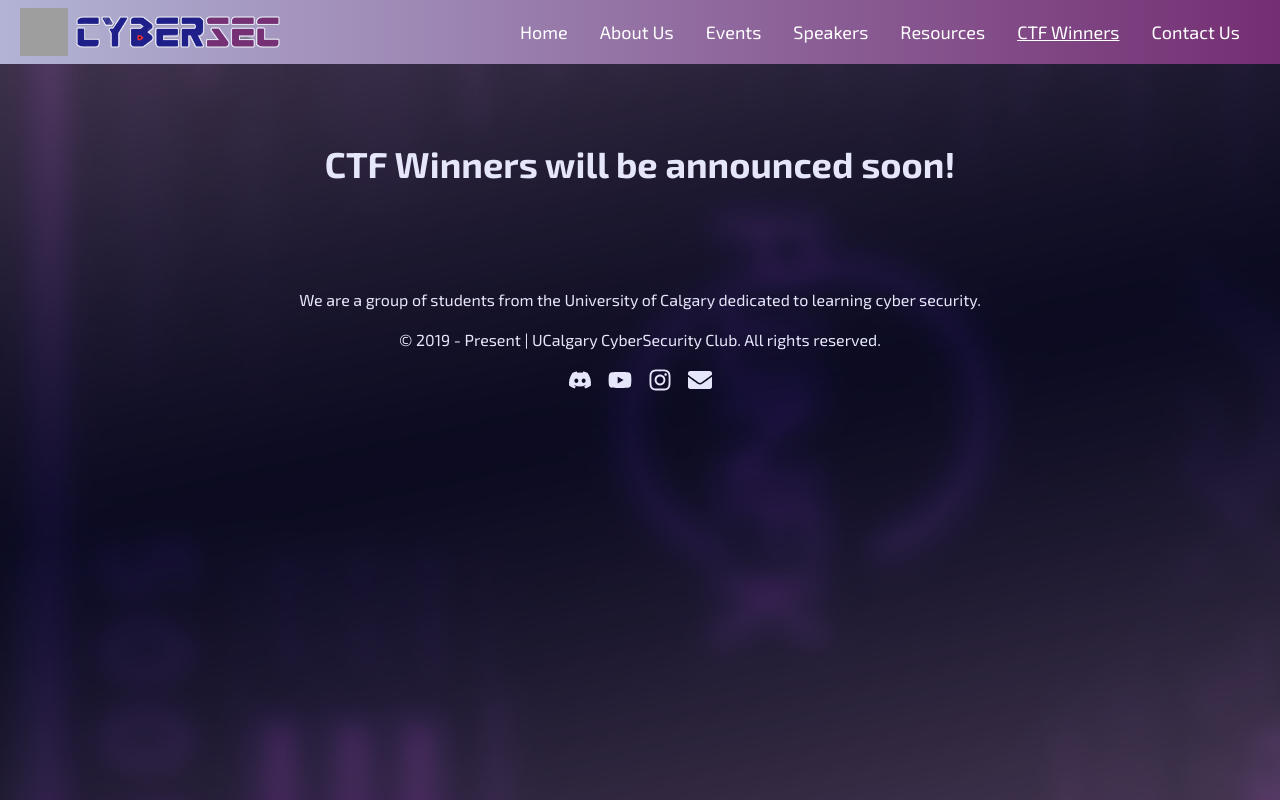
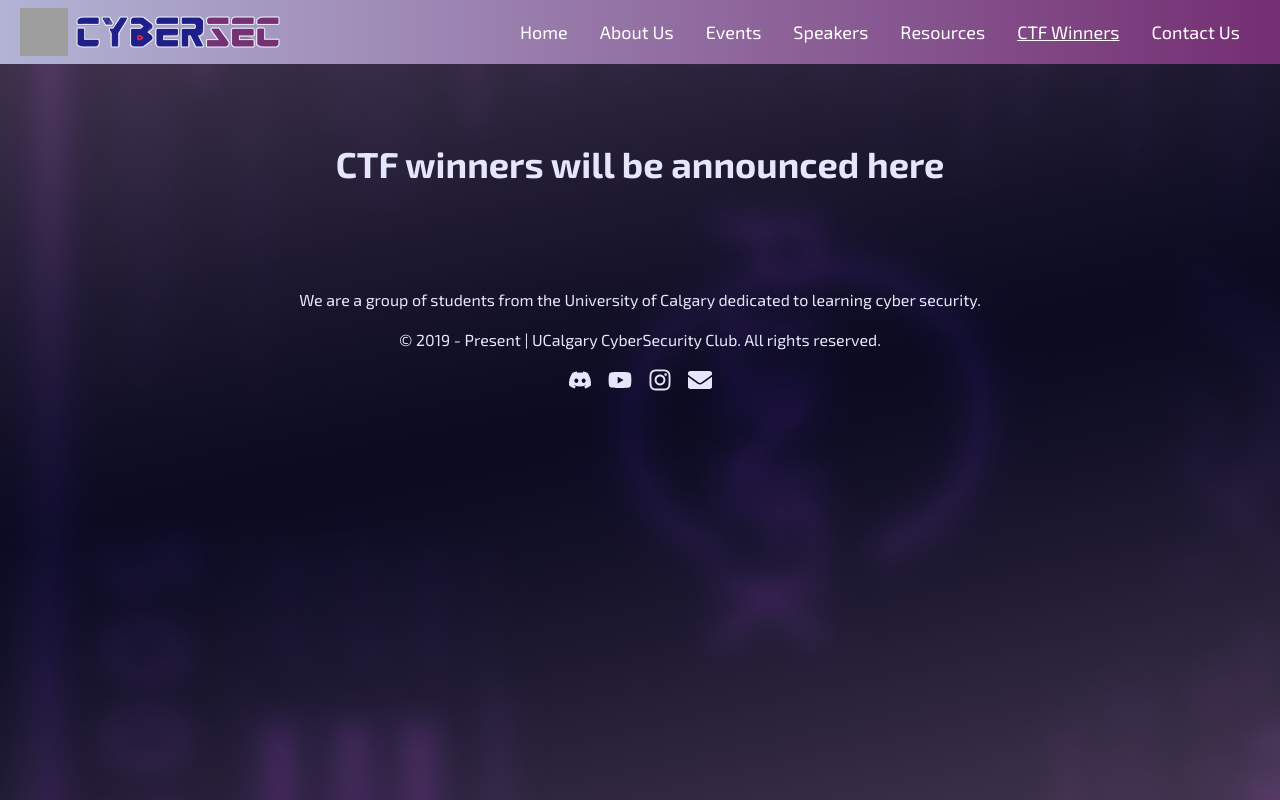
Before and after one commit to infosec-ucalgary/website, a React (Vite) app: page /winners in a window 1280 px wide. Built offline with nearby package versions, Linux system fonts and the light colour scheme; grey boxes are pictures that could not be loaded.

Commit message:
added a title to the "CTF Winners" page and colour event card text colour change

```diff
--- a/src/components/EventCard.tsx
+++ b/src/components/EventCard.tsx
@@ -50,7 +50,7 @@ function EventCard({ event }: EventCard) {
             <div className="text-xl font-semibold text-lavendar">
               {event.title}
             </div>
-            <div className="text-xs opacity-70 text-neutral-gray">
+            <div className="text-xs opacity-70 text-like-lavendar">
               {new Date(event.date + "T00:00:00").toLocaleDateString("en-us", {
                 weekday: "short",
                 year: "numeric",
--- a/src/views/Winners.tsx
+++ b/src/views/Winners.tsx
@@ -2,7 +2,7 @@ function Winners() {
     return (
 
         <div><h1 className="text-4xl font-bold text-center text-lavendar py-20">
-            CTF Winners will be announced soon!
+            CTF winners will be announced here
         </h1></div>
 
     )
```
